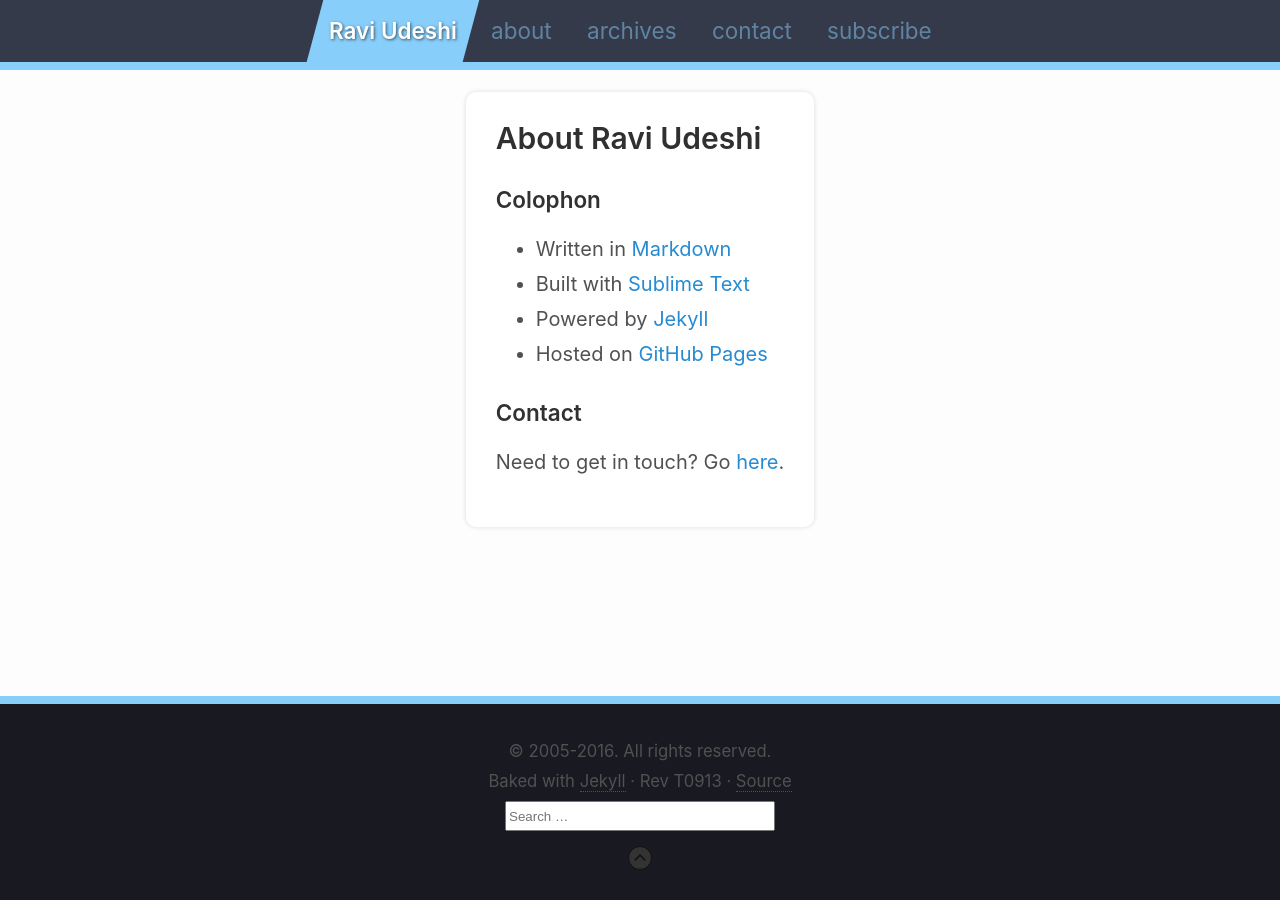
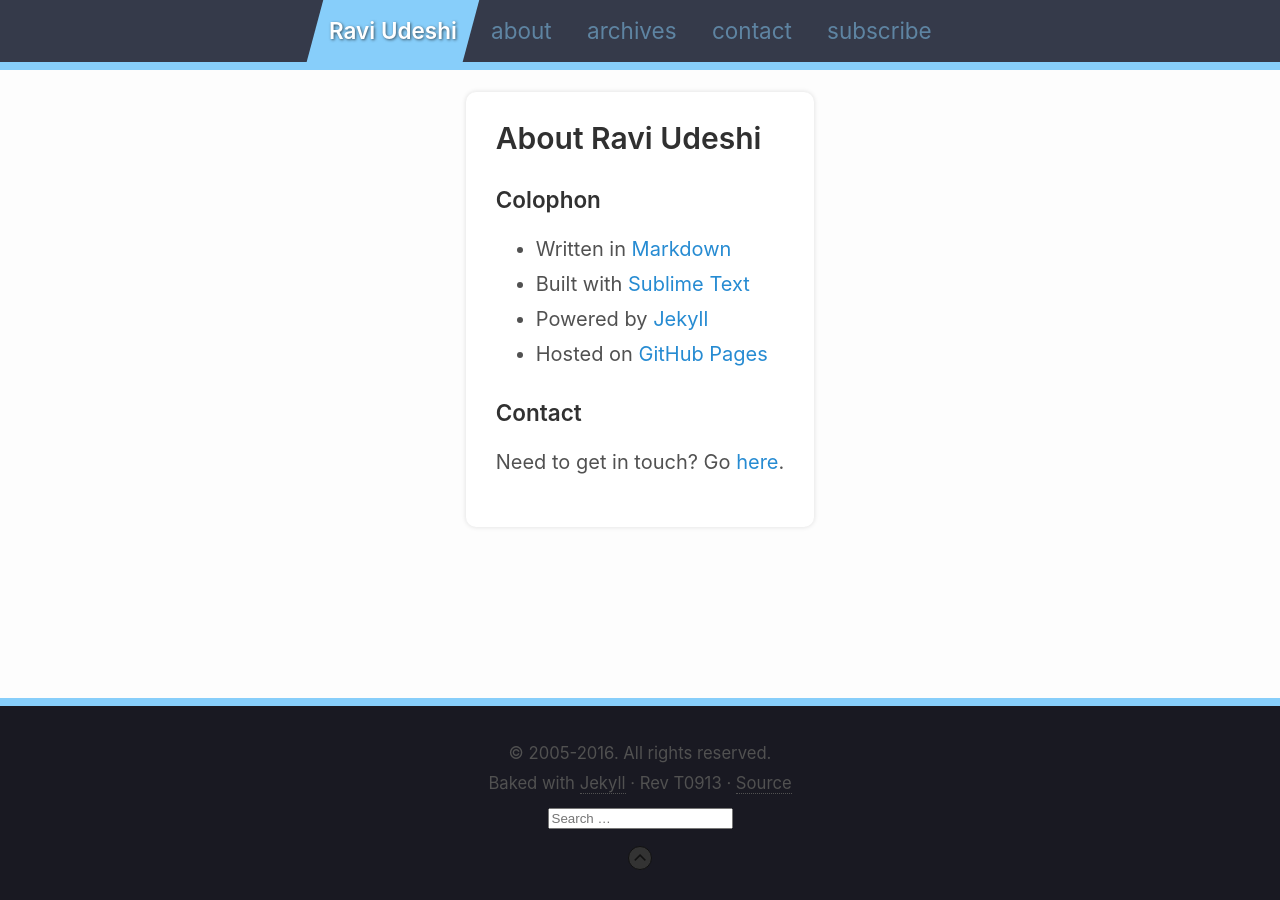
Before and after one commit to rkudeshi/rkudeshi.github.io, a Jekyll site: the page built from 1-about.md, in a window 1280 px wide. Built offline with Jekyll 4.4.1, drawn with Linux system fonts in a browser that asks for light colours.

Commit message:
Remove old styling on search box

```diff
--- a/_layouts/default.html
+++ b/_layouts/default.html
@@ -52,7 +52,7 @@
           <!-- full links visible -->
           <input type="hidden" name="kaf" value="1">
 
-          <input type="text" name="q" maxlength="300" placeholder="Search …" style="width:270px; height:30px;">
+          <input type="text" name="q" maxlength="300" placeholder="Search …">
           <input type="submit" value="DuckDuckGo Search" style="display: none;">
         </form>
       </div>
```
